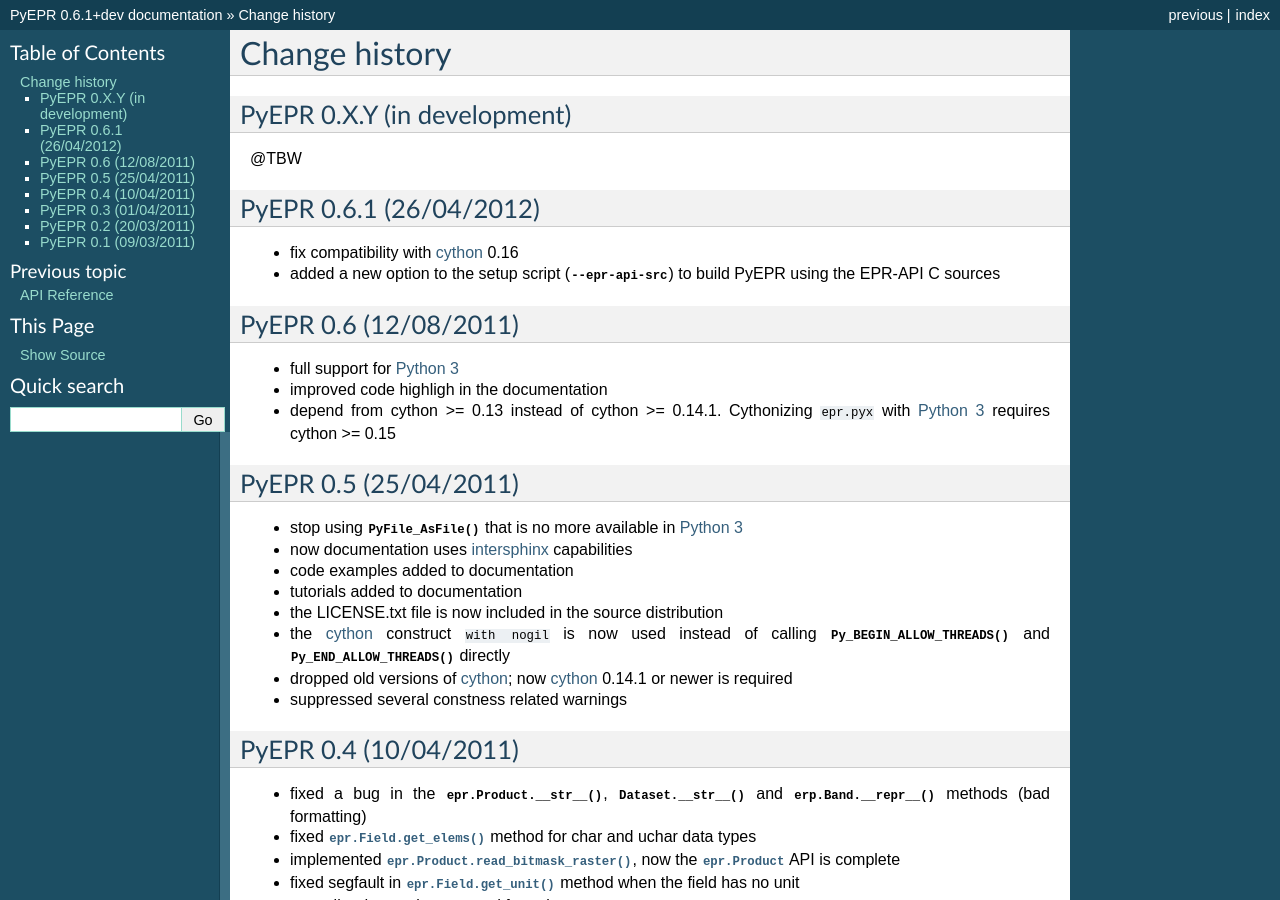
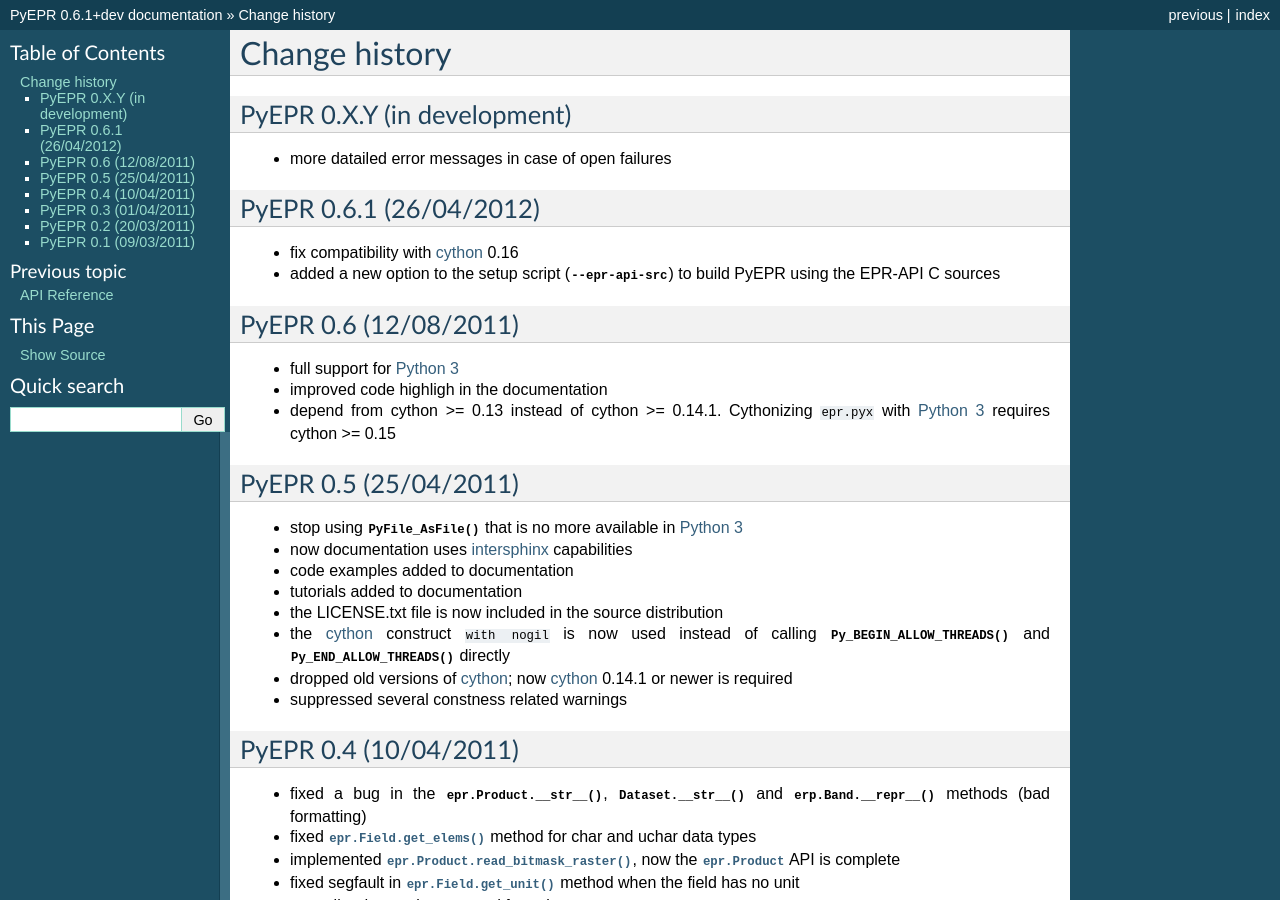
Before and after one commit to avalentino/pyepr, a Sphinx documentation site: the page built from doc/NEWS.txt, in a window 1280 px wide and 900 px high. Built offline with Sphinx 7.4.7, drawn with Linux system fonts in a browser that asks for light colours; formulas are drawn with MathJax 3.

Commit message:
More datailed error messages in case of open failures

```diff
--- a/doc/NEWS.txt
+++ b/doc/NEWS.txt
@@ -5,7 +5,7 @@
 PyEPR 0.X.Y (in development)
 ----------------------------
 
-@TBW
+* more datailed error messages in case of open failures
 
 
 PyEPR 0.6.1 (26/04/2012)
```
Also changed, not shown: 1 other file.
